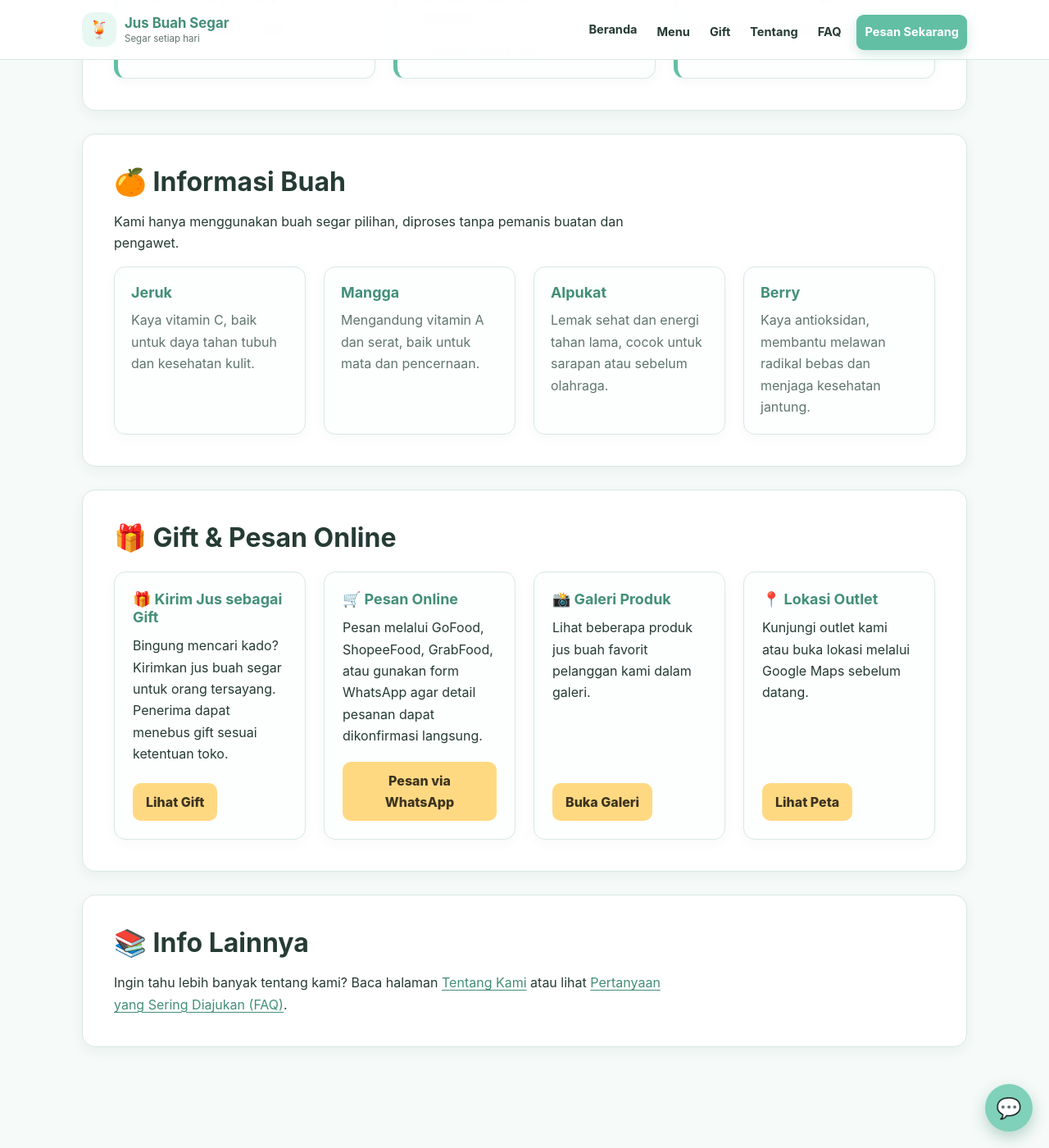
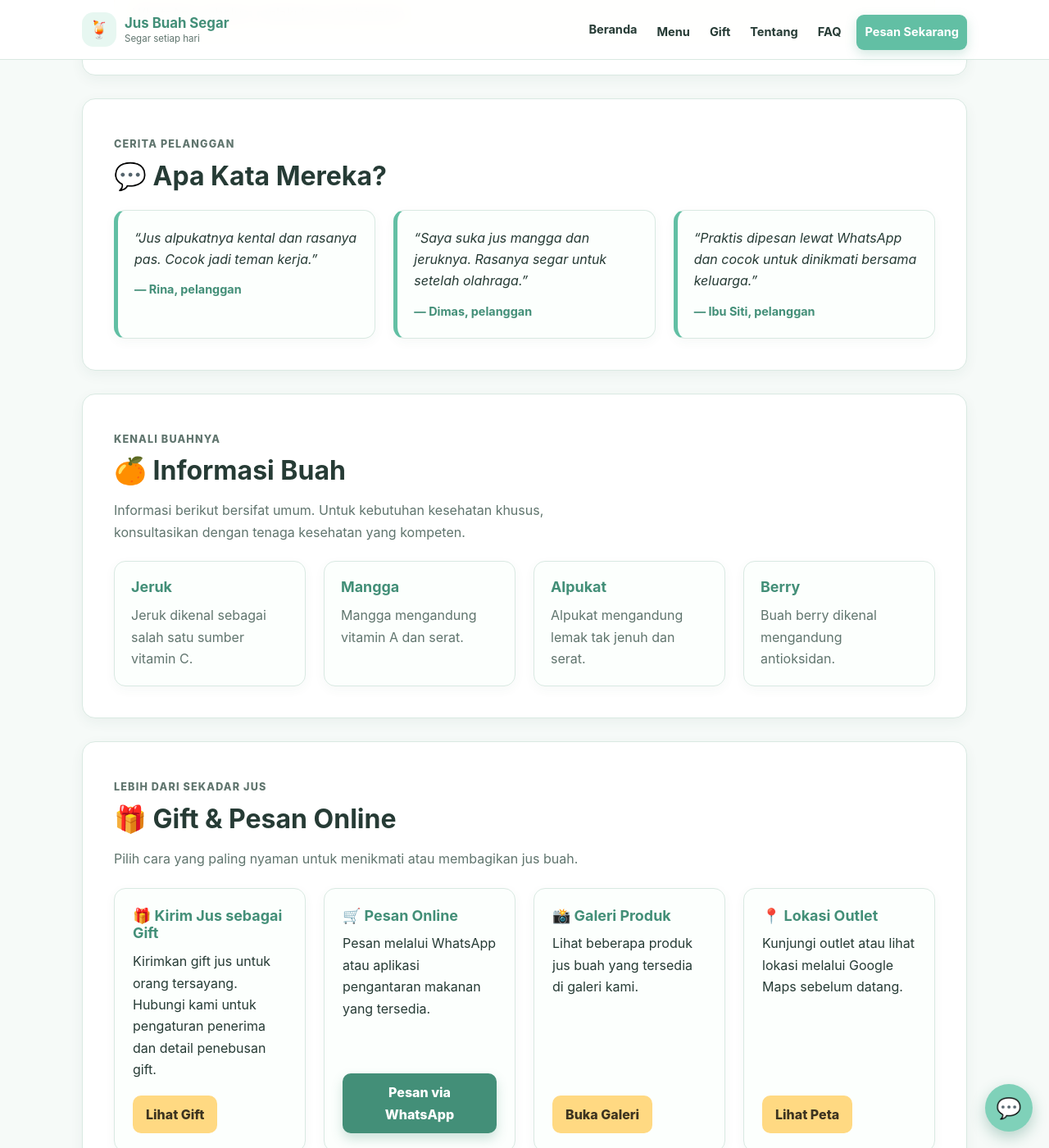
Before and after one commit to oviet711/jusbuah.github.io, a Jekyll site: the page built from index.md, in a window 1280 px wide and 1400 px high, scrolled down 1156 px. Shown: the whole window at 82% size. Built offline with Jekyll 4.4.1, drawn with Linux system fonts in a browser that asks for light colours; some of the changed text lies outside the part shown.

Commit message:
Revamp homepage content and layout
Updated the content and structure of the homepage to enhance user engagement and provide clearer information about products and promotions.

```diff
--- a/index.md
+++ b/index.md
@@ -1,157 +1,225 @@
 ---
-layout: default
 title: Beranda
+description: Jus buah segar, menu pilihan, promo, gift, dan pemesanan online.
 ---
 
-## 🍹 Segarkan Harimu dengan Jus Buah Alami
+<section class="hero">
+  <div class="hero-content">
+    <p class="eyebrow">Segar setiap hari</p>
+    <h1>Jus Buah Segar untuk Menemani Hari Anda</h1>
+    <p>
+      Nikmati pilihan jus buah yang menyegarkan untuk teman bekerja,
+      berolahraga, atau berbagi dengan orang tersayang.
+    </p>
 
-<div class="hero">
-  <h1>Jus Buah Segar</h1>
-  <p>
-    Jus buah 100% alami, tanpa pemanis buatan, dibuat fresh setiap hari.
-    Cocok untuk teman kerja, olahraga, atau sekadar santai di rumah.
-  </p>
-  <a href="{{ '/menu' | relative_url }}" class="btn">Lihat Menu</a>
-</div>
+    <div class="hero-actions">
+      <a class="btn btn-primary" href="{{ '/pesan' | relative_url }}">
+        Pesan Sekarang
+      </a>
 
-<!-- FRAME 1: MENU & PROMO -->
-<section id="menu" class="section">
-  <h2>🥤 Menu & Promo</h2>
-
-  <div class="menu-grid">
-    <div class="menu-card">
-      <h3>Jus Jeruk</h3>
-      <p>Segar, kaya vitamin C</p>
-      <p class="price">Rp 15.000</p>
-    </div>
-    <div class="menu-card">
-      <h3>Jus Mangga</h3>
-      <p>Manis alami, creamy</p>
-      <p class="price">Rp 18.000</p>
-    </div>
-    <div class="menu-card">
-      <h3>Jus Alpukat</h3>
-      <p>Kental, berenergi</p>
-      <p class="price">Rp 20.000</p>
-    </div>
-    <div class="menu-card">
-      <h3>Mixed Berry</h3>
-      <p>Stroberi, blueberry, raspberry</p>
-      <p class="price">Rp 22.000</p>
-    </div>
-  </div>
-
-  <div style="margin-top: 25px;" class="promo-box">
-    <h3>🎉 Promo Spesial Minggu Ini</h3>
-    <p>Beli 3 jus, gratis 1 jus jeruk! Berlaku sampai akhir minggu.</p>
-  </div>
-</section>
-
-<!-- FRAME 2: TESTIMONI -->
-<section id="testimoni" class="section">
-  <h2>💬 Apa Kata Mereka?</h2>
-
-  <div class="testimoni-grid">
-    <div class="testimoni-card">
-      <p>“Jus alpukatnya kental dan nggak terlalu manis, pas banget!”</p>
-      <p class="name">— Rina, karyawan swasta</p>
-    </div>
-    <div class="testimoni-card">
-      <p>“Langganan tiap pagi sebelum olahraga. Segar dan bikin semangat.”</p>
-      <p class="name">— Dimas, trainer gym</p>
-    </div>
-    <div class="testimoni-card">
-      <p>“Anak saya suka jus mangganya, buah asli terasa banget.”</p>
-      <p class="name">— Ibu Siti, ibu rumah tangga</p>
+      <a class="btn btn-outline" href="{{ '/menu' | relative_url }}">
+        Lihat Menu
+      </a>
     </div>
   </div>
 </section>
 
-<!-- FRAME 3: INFO BUAH -->
-<section id="info-buah" class="section">
-  <h2>🍊 Informasi Buah</h2>
-  <p style="margin-bottom: 15px;">
-    Kami hanya menggunakan buah segar pilihan, diproses tanpa pemanis buatan dan pengawet.
+<section class="section" id="menu">
+  <div class="section-heading">
+    <p class="eyebrow">Pilihan favorit</p>
+    <h2>🥤 Menu Pilihan</h2>
+    <p>
+      Berikut beberapa jus favorit pelanggan. Lihat halaman menu untuk
+      pilihan lengkap dan paket yang tersedia.
+    </p>
+  </div>
+
+  <div class="menu-grid">
+    <article class="menu-card">
+      <h3>Jus Jeruk</h3>
+      <p class="menu-note">Segar dan kaya vitamin C.</p>
+      <span class="price">Rp15.000</span>
+    </article>
+
+    <article class="menu-card">
+      <h3>Jus Mangga</h3>
+      <p class="menu-note">Manis alami dengan rasa creamy.</p>
+      <span class="price">Rp18.000</span>
+    </article>
+
+    <article class="menu-card">
+      <h3>Jus Alpukat</h3>
+      <p class="menu-note">Kental dan cocok untuk tambahan energi.</p>
+      <span class="price">Rp20.000</span>
+    </article>
+
+    <article class="menu-card">
+      <h3>Mixed Berry</h3>
+      <p class="menu-note">Campuran berry dengan rasa segar.</p>
+      <span class="price">Rp22.000</span>
+    </article>
+  </div>
+
+  <p style="margin-top: 22px;">
+    <a class="btn" href="{{ '/menu' | relative_url }}">
+      Lihat Semua Menu
+    </a>
   </p>
 
-  <div class="buah-grid">
-    <div class="buah-card">
-      <h3>Jeruk</h3>
-      <p>Kaya vitamin C, baik untuk daya tahan tubuh dan kesehatan kulit.</p>
-    </div>
-    <div class="buah-card">
-      <h3>Mangga</h3>
-      <p>Mengandung vitamin A dan serat, baik untuk mata dan pencernaan.</p>
-    </div>
-    <div class="buah-card">
-      <h3>Alpukat</h3>
-      <p>Lemak sehat dan energi tahan lama, cocok untuk sarapan atau sebelum olahraga.</p>
-    </div>
-    <div class="buah-card">
-      <h3>Berry</h3>
-      <p>Kaya antioksidan, membantu melawan radikal bebas dan menjaga kesehatan jantung.</p>
-    </div>
+  <div class="promo-box">
+    <h3>🎉 Promo Saat Ini</h3>
+    <p>
+      Beli 3 jus, gratis 1 Jus Jeruk selama promo masih berlaku.
+      Silakan konfirmasi melalui WhatsApp sebelum melakukan pembayaran.
+    </p>
   </div>
 </section>
 
-<!-- FRAME 4: GIFT & MEDIA STORE -->
+<section class="section" id="testimoni">
+  <div class="section-heading">
+    <p class="eyebrow">Cerita pelanggan</p>
+    <h2>💬 Apa Kata Mereka?</h2>
+  </div>
+
+  <div class="testimoni-grid">
+    <article class="testimoni-card">
+      <blockquote>
+        “Jus alpukatnya kental dan rasanya pas. Cocok jadi teman kerja.”
+      </blockquote>
+      <cite>— Rina, pelanggan</cite>
+    </article>
+
+    <article class="testimoni-card">
+      <blockquote>
+        “Saya suka jus mangga dan jeruknya. Rasanya segar untuk setelah olahraga.”
+      </blockquote>
+      <cite>— Dimas, pelanggan</cite>
+    </article>
+
+    <article class="testimoni-card">
+      <blockquote>
+        “Praktis dipesan lewat WhatsApp dan cocok untuk dinikmati bersama keluarga.”
+      </blockquote>
+      <cite>— Ibu Siti, pelanggan</cite>
+    </article>
+  </div>
+</section>
+
+<section class="section" id="info-buah">
+  <div class="section-heading">
+    <p class="eyebrow">Kenali buahnya</p>
+    <h2>🍊 Informasi Buah</h2>
+    <p>
+      Informasi berikut bersifat umum. Untuk kebutuhan kesehatan khusus,
+      konsultasikan dengan tenaga kesehatan yang kompeten.
+    </p>
+  </div>
+
+  <div class="buah-grid">
+    <article class="buah-card">
+      <h3>Jeruk</h3>
+      <p>
+        Jeruk dikenal sebagai salah satu sumber vitamin C.
+      </p>
+    </article>
+
+    <article class="buah-card">
+      <h3>Mangga</h3>
+      <p>
+        Mangga mengandung vitamin A dan serat.
+      </p>
+    </article>
+
+    <article class="buah-card">
+      <h3>Alpukat</h3>
+      <p>
+        Alpukat mengandung lemak tak jenuh dan serat.
+      </p>
+    </article>
+
+    <article class="buah-card">
+      <h3>Berry</h3>
+      <p>
+        Buah berry dikenal mengandung antioksidan.
+      </p>
+    </article>
+  </div>
+</section>
+
 <section class="section">
-  <h2>🎁 Gift & Pesan Online</h2>
+  <div class="section-heading">
+    <p class="eyebrow">Lebih dari sekadar jus</p>
+    <h2>🎁 Gift & Pesan Online</h2>
+    <p>
+      Pilih cara yang paling nyaman untuk menikmati atau membagikan jus buah.
+    </p>
+  </div>
 
   <div class="info-grid">
-    <div class="info-card">
+    <article class="info-card">
       <h3>🎁 Kirim Jus sebagai Gift</h3>
       <p>
-        Bingung mencari kado? Kirimkan jus buah segar untuk orang tersayang.
-        Penerima dapat menebus gift sesuai ketentuan toko.
+        Kirimkan gift jus untuk orang tersayang. Hubungi kami untuk
+        pengaturan penerima dan detail penebusan gift.
       </p>
-      <a href="{{ '/gift' | relative_url }}" class="btn">
+      <a class="btn" href="{{ '/gift' | relative_url }}">
         Lihat Gift
       </a>
-    </div>
+    </article>
 
-    <div class="info-card">
+    <article class="info-card">
       <h3>🛒 Pesan Online</h3>
       <p>
-        Pesan melalui GoFood, ShopeeFood, GrabFood, atau gunakan form WhatsApp
-        agar detail pesanan dapat dikonfirmasi langsung.
+        Pesan melalui WhatsApp atau aplikasi pengantaran makanan yang tersedia.
       </p>
-      <a href="{{ '/pesan' | relative_url }}" class="btn">
+      <a class="btn btn-primary" href="{{ '/pesan' | relative_url }}">
         Pesan via WhatsApp
       </a>
-    </div>
+    </article>
 
-    <div class="info-card">
+    <article class="info-card">
       <h3>📸 Galeri Produk</h3>
       <p>
-        Lihat beberapa produk jus buah favorit pelanggan kami dalam galeri.
+        Lihat beberapa produk jus buah yang tersedia di galeri kami.
       </p>
-      <a href="{{ '/galeri' | relative_url }}" class="btn">
+      <a class="btn" href="{{ '/galeri' | relative_url }}">
         Buka Galeri
       </a>
-    </div>
+    </article>
 
-    <div class="info-card">
+    <article class="info-card">
       <h3>📍 Lokasi Outlet</h3>
       <p>
-        Kunjungi outlet kami atau buka lokasi melalui Google Maps sebelum datang.
+        Kunjungi outlet atau lihat lokasi melalui Google Maps sebelum datang.
       </p>
       <a
+        class="btn"
         href="https://www.google.com/maps/search/?api=1&query=Jl.+Buah+Segar+No.+12+Jakarta+Selatan"
-        class="btn"
         target="_blank"
         rel="noopener"
       >
         Lihat Peta
       </a>
-    </div>
+    </article>
   </div>
 </section>
-<section class="section" style="margin-top: 25px;">
-  <h2>📚 Info Lainnya</h2>
-  <p>
-    Ingin tahu lebih banyak tentang kami? Baca halaman
-    <a href="{{ '/tentang' | relative_url }}">Tentang Kami</a> atau lihat
-    <a href="{{ '/faq' | relative_url }}">Pertanyaan yang Sering Diajukan (FAQ)</a>.
-  </p>
+
+<section class="section">
+  <div class="section-heading">
+    <p class="eyebrow">Kenali kami</p>
+    <h2>📚 Informasi Lainnya</h2>
+    <p>
+      Pelajari cerita kami atau lihat jawaban dari pertanyaan yang sering ditanyakan.
+    </p>
+  </div>
+
+  <div class="hero-actions">
+    <a class="btn" href="{{ '/tentang' | relative_url }}">
+      Tentang Kami
+    </a>
+
+    <a class="btn" href="{{ '/faq' | relative_url }}">
+      Buka FAQ
+    </a>
+  </div>
 </section>
```
